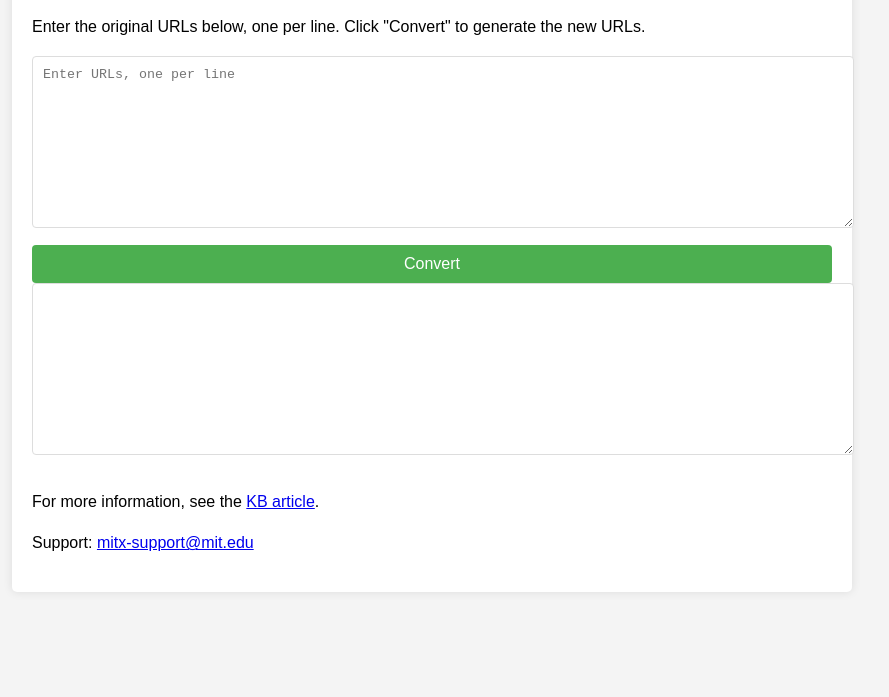
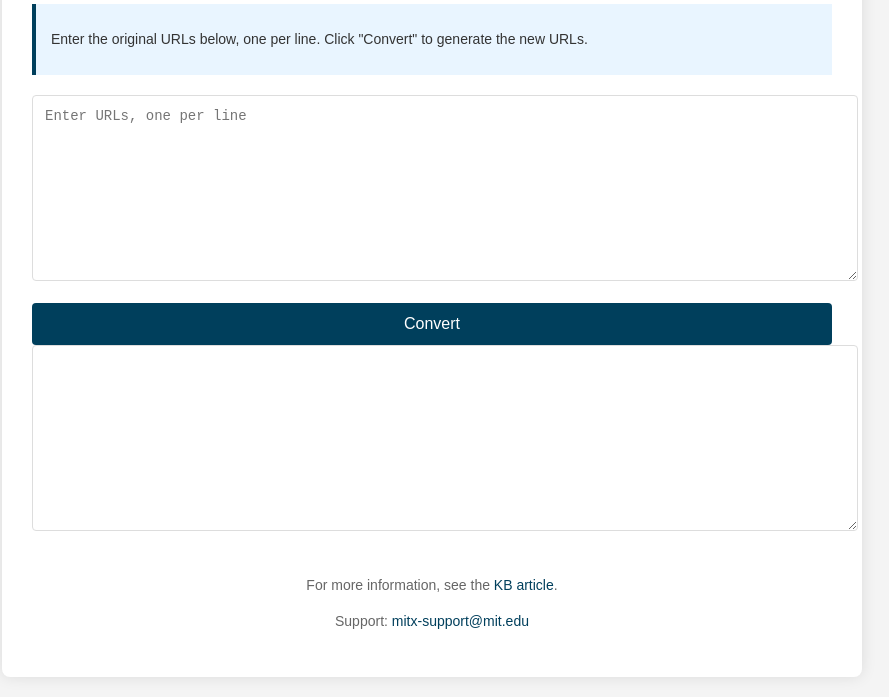
Before and after one commit to kalebabebe/mitx-canvas, a plain HTML site: page index.html in a window 1280 px wide. Shown: the part 120-817 px from the top of the page, without its empty margins (208-1097 px from the left). Drawn offline with Linux system fonts and the light colour scheme.

Commit message:
Update style.css

```diff
--- a/style.css
+++ b/style.css
@@ -4,42 +4,72 @@ body {
     margin: 0;
     padding: 20px;
     background-color: #f4f4f4;
+    color: #333;
 }
 
 .container {
     max-width: 800px;
     margin: 0 auto;
     background-color: #fff;
-    padding: 20px;
-    border-radius: 5px;
-    box-shadow: 0 0 10px rgba(0, 0, 0, 0.1);
+    padding: 30px;
+    border-radius: 8px;
+    box-shadow: 0 0 15px rgba(0, 0, 0, 0.1);
 }
 
 h1 {
     text-align: center;
-    color: #333;
+    color: #003f5c;
+    font-size: 24px;
+    margin-bottom: 20px;
+}
+
+.instructions {
+    background-color: #e9f5ff;
+    border-left: 4px solid #003f5c;
+    padding: 10px 15px;
+    margin-bottom: 20px;
+    font-size: 14px;
 }
 
 textarea {
     width: 100%;
-    padding: 10px;
-    margin-bottom: 10px;
+    padding: 12px;
+    margin-bottom: 15px;
     border: 1px solid #ddd;
     border-radius: 4px;
+    font-size: 14px;
+    resize: vertical;
 }
 
 button {
     display: block;
     width: 100%;
-    padding: 10px;
-    background-color: #4CAF50;
+    padding: 12px;
+    background-color: #003f5c;
     color: #fff;
     border: none;
     border-radius: 4px;
     cursor: pointer;
     font-size: 16px;
+    transition: background-color 0.3s ease;
 }
 
 button:hover {
-    background-color: #45a049;
+    background-color: #00527a;
 }
+
+.footer {
+    margin-top: 20px;
+    text-align: center;
+    font-size: 14px;
+    color: #666;
+}
+
+.footer a {
+    color: #003f5c;
+    text-decoration: none;
+}
+
+.footer a:hover {
+    text-decoration: underline;
+}
```
